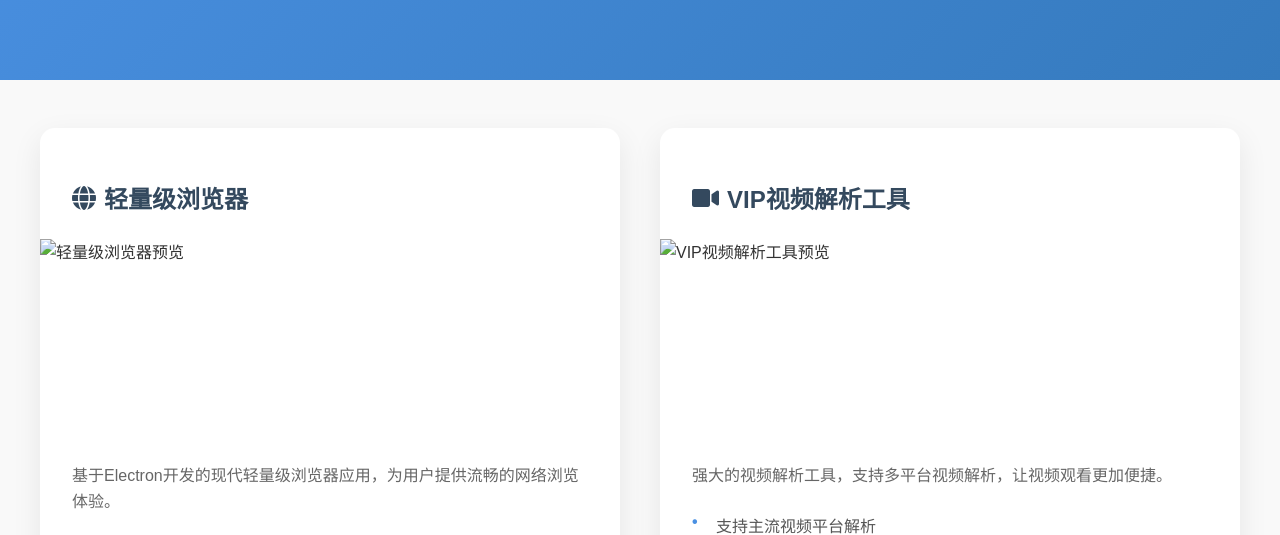
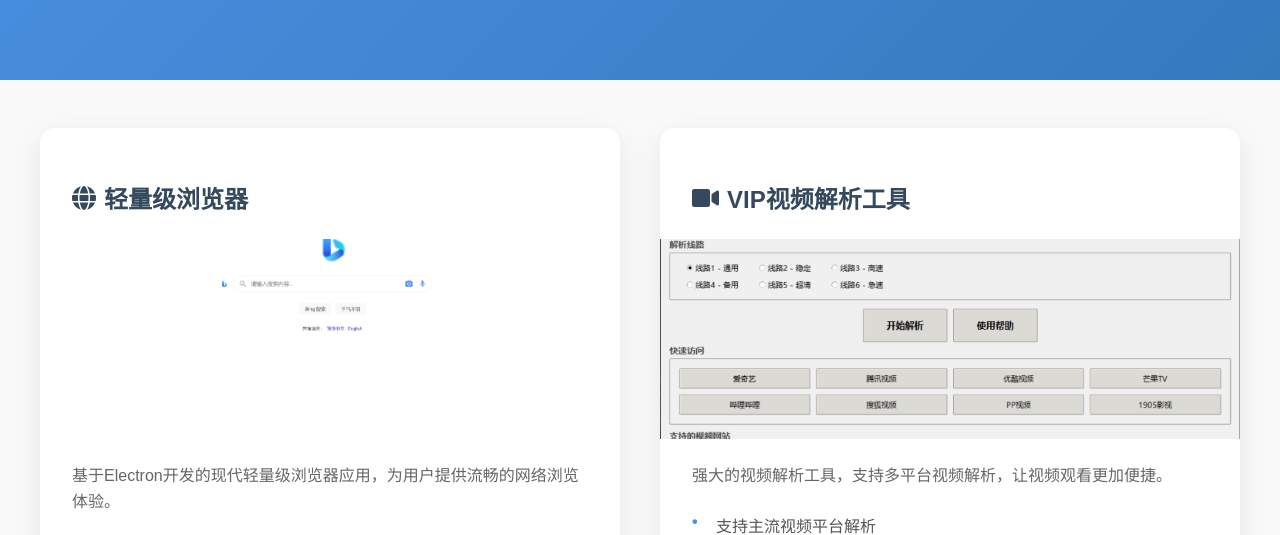
Before and after one commit to ggvcg/personal-projects, a plain HTML site: page index.html in a window 1280 px wide. Shown: the part 199-734 px from the top of the page. Drawn offline with Linux system fonts and the light colour scheme.

Commit message:
Update index.html

```diff
--- a/index.html
+++ b/index.html
@@ -18,7 +18,7 @@
         <div class="project-card">
             <h2><i class="fas fa-globe"></i> 轻量级浏览器</h2>
             <div class="project-preview">
-                <img src="/images/browser-preview.png" alt="轻量级浏览器预览" class="preview-image">
+                <img src="/browser-preview.png" alt="轻量级浏览器预览" class="preview-image">
                 <div class="preview-overlay">
                     <div class="preview-buttons">
                         <a href="browser-detail.html" class="preview-btn"><i class="fas fa-eye"></i> 查看详情</a>
@@ -49,7 +49,7 @@
         <div class="project-card">
             <h2><i class="fas fa-video"></i> VIP视频解析工具</h2>
             <div class="project-preview">
-                <img src="images/video-parser-preview.png" alt="VIP视频解析工具预览" class="preview-image">
+                <img src="/video-parser-preview.png" alt="VIP视频解析工具预览" class="preview-image">
                 <div class="preview-overlay">
                     <div class="preview-buttons">
                         <a href="vip-video-detail.html" class="preview-btn"><i class="fas fa-eye"></i> 查看详情</a>
```
